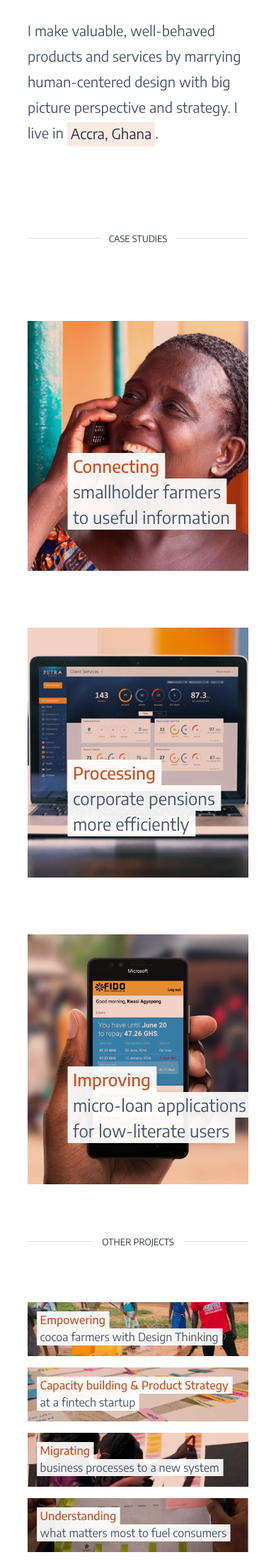
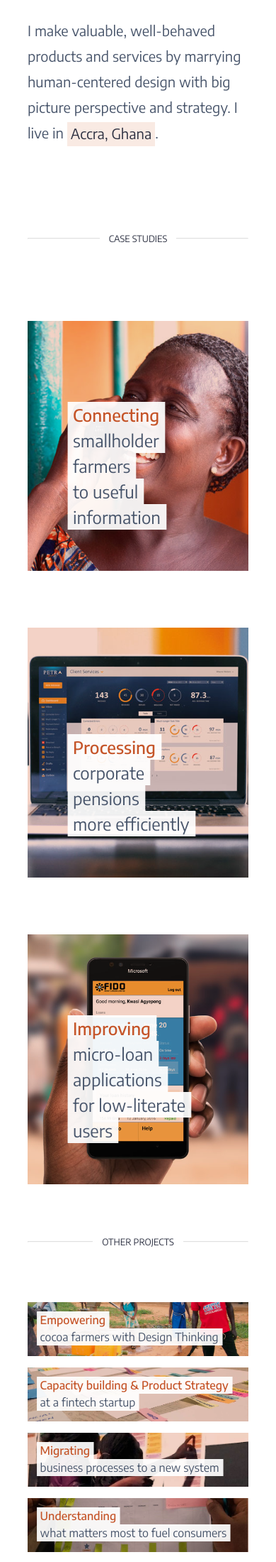
Before and after one commit to delak/portfolio-site, a Jekyll site: the page built from index.md, in a window 390 px wide. Shown: the part 371-2571 px from the top of the page at 71% size. Built offline with Jekyll 4.4.1, drawn with Linux system fonts in a browser that asks for light colours; nearby versions of some CDN libraries.

Commit message:
Fixed snippets wrap bug on very small screens

```diff
--- a/_sass/_layout.scss
+++ b/_sass/_layout.scss
@@ -246,6 +246,7 @@
 		.question-wrapper {
 			position: absolute;
 			left: 4em;
+			right: 4em;
 			bottom: 3.6em;
 			opacity: 0;
 			@include all-transition($transition-time);
@@ -367,7 +368,7 @@
 				bottom: 2.1em;
 				@include media-query($on-680) {
 					left: 1.1em;
-					right: 0;
+					right: 1.1em;
 					bottom: 0.9em;
 				}
 
@@ -380,6 +381,11 @@
 					}
 					@include media-query($on-376) {
 						font-size: 0.85em;
+						line-height: 1em;
+
+						& br {
+							display: none;
+						}
 					}
 				}
 			}
--- a/projects/chnotg.html
+++ b/projects/chnotg.html
@@ -5,7 +5,7 @@
 projectname: CHN On The Go
 card: snippet
 client: Grameen Foundation
-question: <strong>Supporting</strong><br>Community Health Nurses in the field
+question: <strong>Supporting</strong><br> Community Health Nurses in the field
 intro:
   <p>A redesigned User Interface for <strong>Grameen Foundation&rsquo;s CHN On The Go</strong>. The app gives <mark>Community Health Nurses</mark> — focused on maternal, newborn and child health outcomes in rural areas — valuable information, training and motivation.</p>
   <p>The new design provided navigational clarity through an <mark>improved Information Architecture</mark>, made useful tips <mark>more discoverable</mark> and provided a more attractive and professional package.</p>
--- a/projects/chocolonely.html
+++ b/projects/chocolonely.html
@@ -7,7 +7,7 @@
 client: Chocolonely Foundation
 role: Project Lead, UX Designer
 dates: June 2017 — February 2018
-question: <strong>Empowering</strong><br>cocoa farmers with Design Thinking
+question: <strong>Empowering</strong><br> cocoa farmers with Design Thinking
 intro:
   <p>How can Design Thinking be used to empower people living in rural coca-farming communities? This is the question that the <strong>Chocolonely Foundation</strong> asked of us at The Cobalt Partners. In response we developed and implemented a program (dubbed the <strong>&lsquo;Designathon&rsquo;</strong>) focused on equipping participants with skills that they can use to identify and address insights in their community.</p>
   <p>Participants were taken through a series of modules containing <mark>proverbs, anecdotes and challenges</mark> that taught Design Thinking fundamentals in easy to understand ways. They also undertook a number of projects to address various opportunities that we (or they) had identified, ranging from transporting water from the borehole more efficiently to drying cocoa beans in 3 days instead of 6.
```
